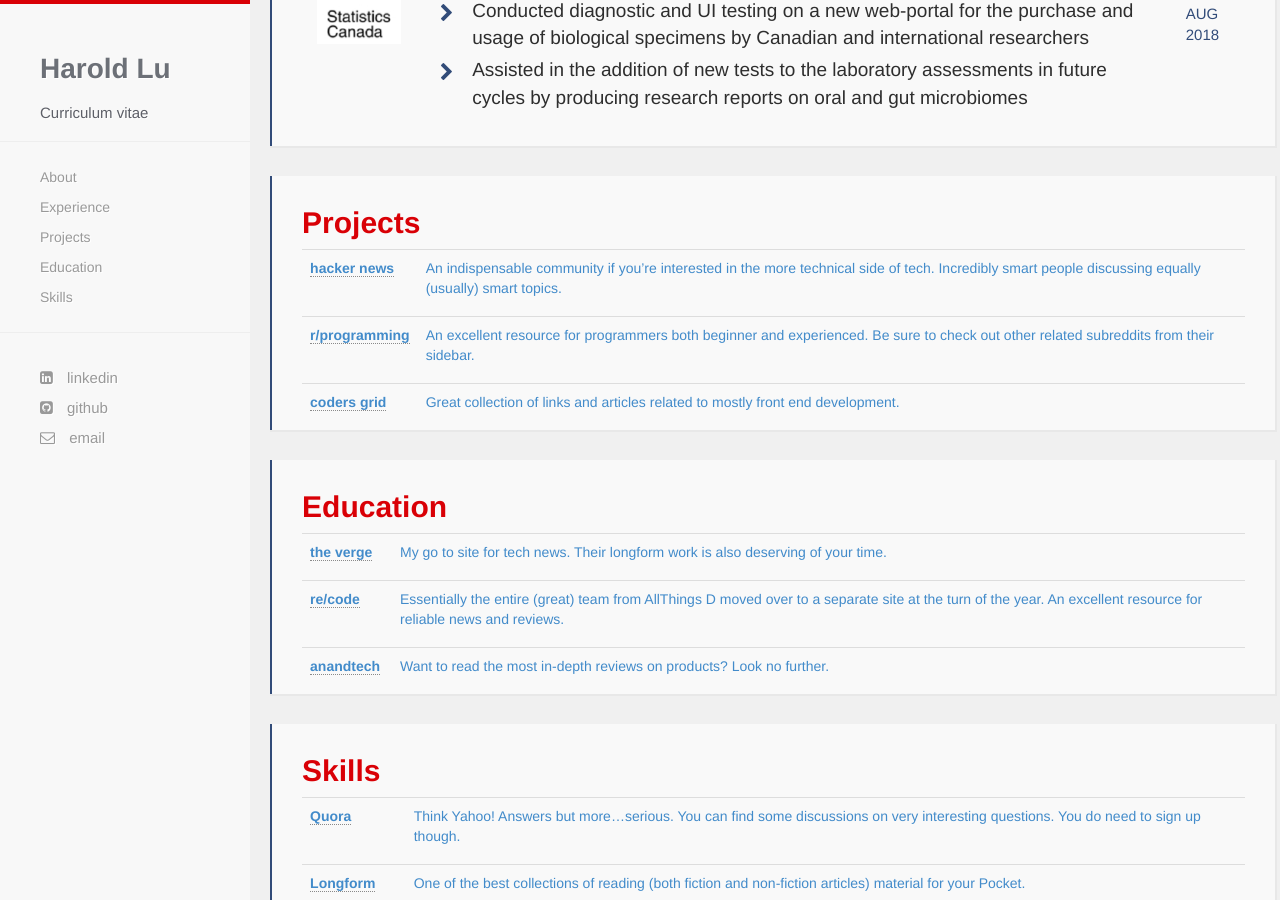
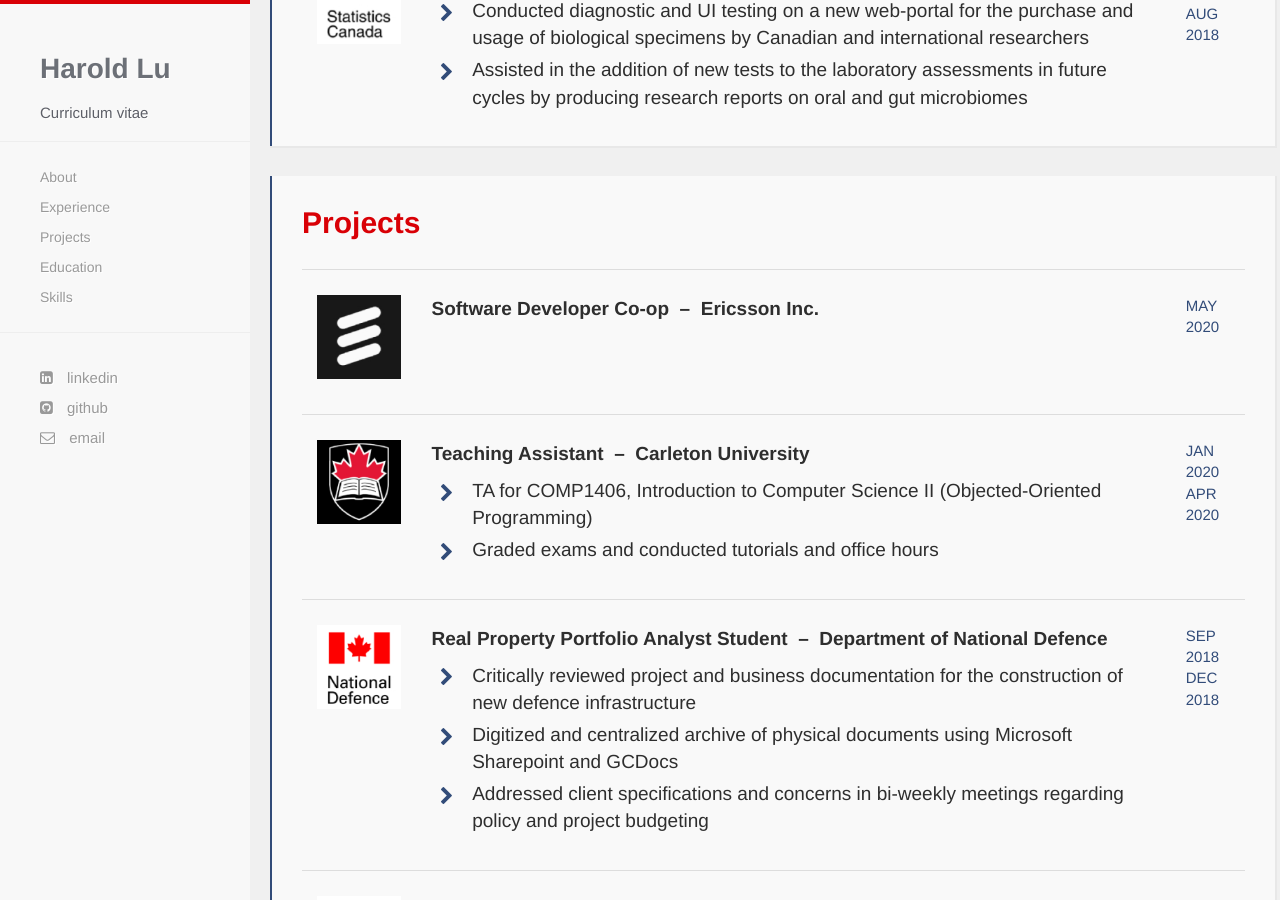
Before and after one commit to harold-lu/harold-lu.github.io, a Jekyll site: the page built from index.html, in a window 1280 px wide and 900 px high, scrolled down 1761 px. Built offline with Jekyll 4.4.1, drawn with Linux system fonts in a browser that asks for light colours; nearby versions of some CDN libraries; some web fonts are replaced; some of the changed text lies outside the part shown.

Commit message:
table update

```diff
--- a/index.html
+++ b/index.html
@@ -91,38 +91,78 @@
       </table>
     </div>
 
-    <div id="article"class="content">
-      <a name="programming">
+    <a name="projects">
+    <div id="article" class="content">
       <h2>Projects</h2>
-      <table class="table table-hover ">
+	  <br>
+      <table class="table table-condensed" style="width:100%">
         <tbody>
           <tr>
-            <td valign="top" class="td1">
-              <p class="p2"><span class="s1"><a href="https://news.ycombinator.com/news"><b>hacker news</b></a></span></p>
+            <td style="padding:25px 15px 25px 15px">
+              <p><img src="{{ site.baseurl }}/images/ericsson.jpg" alt="Ericsson logo"></p>
             </td>
-            <td valign="top" class="td2">
-              <p class="p2"><span class="s1">An indispensable community if you’re interested in the more technical side of tech. Incredibly smart people discussing equally (usually) smart topics. <span class="Apple-converted-space"> </span></span></p>
-            </td>
+            <td style="width:80%;padding:25px 15px 25px 15px">
+              <p style="color:#2e2e2e;font-size:19px;font-weight:600">Software Developer Co-op &nbsp;&ndash;&nbsp; Ericsson Inc.</p>
+<!--			  <ul  class="fa-ul" style="font-size:19px;font-weight:450;color:#2e2e2e;padding:0px">
+				<li style="padding-bottom:5px"><span class="fa-li"><i class="fa fa-chevron-right" style="padding-right:10px;color:#324C79"></i></span> </li>
+				<li><span class="fa-li"><i class="fa fa-chevron-right" style="padding-right:10px;color:#324C79"></i></span> </li>
+			  </ul>
+-->
+			</td>
+            <td style="padding:25px 0px 25px 0px">
+			  <p style="color:#324C79; font-size:15px;font-weight:500;padding:0px 0px 0px 15px">MAY 2020</p>
+			</td>
           </tr>
           <tr>
-            <td valign="top" class="td3">
-              <p class="p2"><span class="s1"><a href="http://reddit.com/r/programming"><b>r/programming</b></a></span></p>
+            <td style="padding:25px 15px 25px 15px">
+              <p><img src="{{ site.baseurl }}/images/carleton.jpg" alt="Carleton University logo"></p>
             </td>
-            <td valign="top" class="td4">
-              <p class="p2"><span class="s1">An excellent resource for programmers both beginner and experienced. Be sure to check out other related subreddits from their sidebar.<span class="Apple-converted-space"> </span></span></p>
-            </td>
+            <td style="width:80%;padding:25px 15px 25px 15px">
+              <p style="color:#2e2e2e;font-size:19px;font-weight:600">Teaching Assistant &nbsp;&ndash;&nbsp; Carleton University</p>
+			  <ul  class="fa-ul" style="font-size:19px;font-weight:450;color:#2e2e2e;padding:0px">
+				<li style="padding-bottom:5px"><span class="fa-li"><i class="fa fa-chevron-right" style="padding-right:10px;color:#324C79"></i></span> TA for COMP1406, Introduction to Computer Science II (Objected-Oriented Programming)</li>
+				<li><span class="fa-li"><i class="fa fa-chevron-right" style="padding-right:10px;color:#324C79"></i></span> Graded exams and conducted tutorials and office hours</li>
+			  </ul>
+			</td>
+            <td style="padding:25px 0px 25px 0px">
+			  <p style="color:#324C79; font-size:15px;font-weight:500;padding:0px 0px 0px 15px">JAN 2020<br>APR 2020</p>
+			</td>
           </tr>
           <tr>
-            <td valign="top" class="td5">
-              <p class="p2"><span class="s1"><a href="http://www.codersgrid.com"><b>coders grid</b></a></span></p>
+            <td style="padding:25px 15px 25px 15px">
+              <p><img src="{{ site.baseurl }}/images/dnd.jpg" alt="DND logo"></p>
             </td>
-            <td valign="top" class="td6">
-              <p class="p2"><span class="s1">Great collection of links and articles related to mostly front end development.<span class="Apple-converted-space"> </span></span></p>
+            <td style="width:80%;padding:25px 15px 25px 15px">
+              <p style="color:#2e2e2e;font-size:19px;font-weight:600">Real Property Portfolio Analyst Student &nbsp;&ndash;&nbsp; Department of National Defence</p>
+			  <ul  class="fa-ul" style="font-size:19px;font-weight:450;color:#2e2e2e;padding:0px">
+				<li style="padding-bottom:5px"><span class="fa-li"><i class="fa fa-chevron-right" style="padding-right:10px;color:#324C79"></i></span> Critically reviewed project and business documentation for the construction of new defence infrastructure</li>
+				<li style="padding-bottom:5px"><span class="fa-li"><i class="fa fa-chevron-right" style="padding-right:10px;color:#324C79"></i></span> Digitized and centralized archive of physical documents using Microsoft Sharepoint and GCDocs</li>
+				<li><span class="fa-li"><i class="fa fa-chevron-right" style="padding-right:10px;color:#324C79"></i></span> Addressed client specifications and concerns in bi-weekly meetings regarding policy and project budgeting</li>
+			  </ul>
+			</td>
+            <td style="padding:25px 0px 25px 0px">
+			  <p style="color:#324C79; font-size:15px;font-weight:500;padding:0px 0px 0px 15px">SEP 2018<br>DEC 2018</p>
+			</td>
+          </tr>
+		  <tr>
+            <td style="padding:25px 15px 25px 15px">
+              <p><img src="{{ site.baseurl }}/images/stats.jpg" alt="Statistics Canada logo"></p>
             </td>
+            <td style="width:80%;padding:25px 15px 25px 15px">
+              <p style="color:#2e2e2e;font-size:19px;font-weight:600">Research Assistant &nbsp;&ndash;&nbsp; Statistics Canada</p>
+			  <ul  class="fa-ul" style="font-size:19px;font-weight:450;color:#2e2e2e;padding:0px">
+				<li style="padding-bottom:5px"><span class="fa-li"><i class="fa fa-chevron-right" style="padding-right:10px;color:#324C79"></i></span> Conducted diagnostic and UI testing on a new web-portal for the purchase and usage of biological specimens by Canadian and international researchers</li>
+				<li><span class="fa-li"><i class="fa fa-chevron-right" style="padding-right:10px;color:#324C79"></i></span> Assisted in the addition of new tests to the laboratory assessments in future cycles by producing research reports on oral and gut microbiomes</li>
+			  </ul>
+			</td>
+            <td style="padding:25px 0px 25px 0px">
+			  <p style="color:#324C79; font-size:15px;font-weight:500;padding:0px 0px 0px 15px">MAY 2018<br>AUG 2018</p>
+			</td>
           </tr>
         </tbody>
       </table>
     </div>
+
 
     <div id="article"class="content">
       <a name="tech">
```
